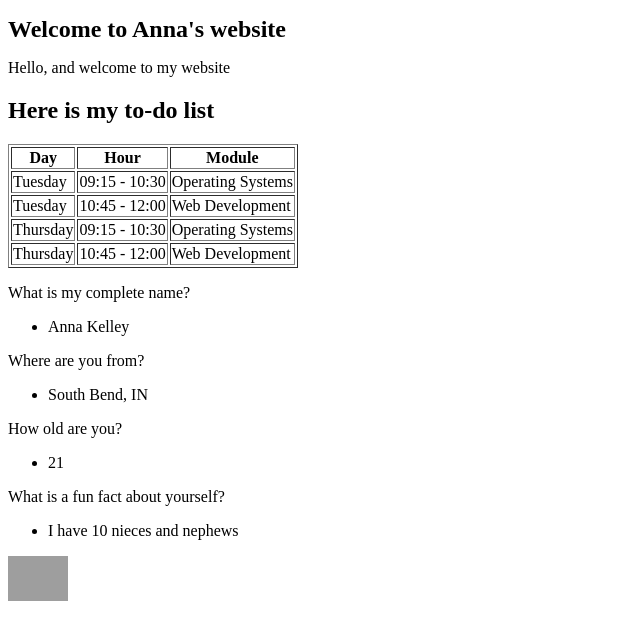
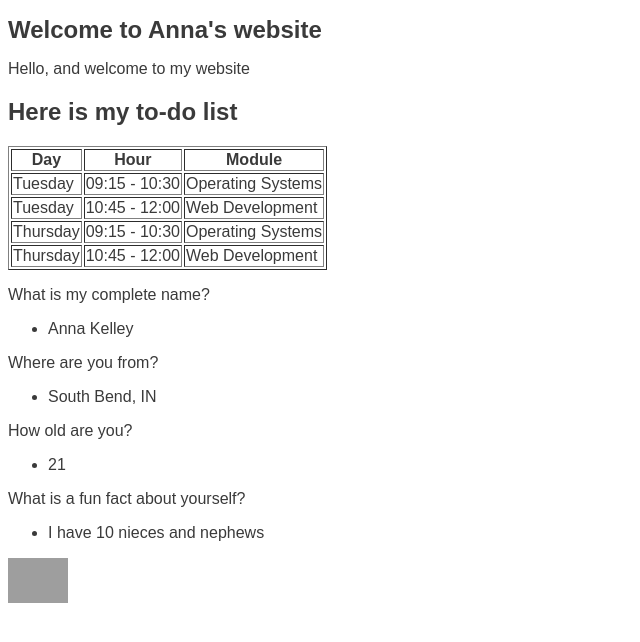
Before and after one commit to akelley04/test-repo123, a plain HTML site: page index.html in a window 1280 px wide. Shown: the whole page, without its empty margins (0-640 px from the left). Drawn offline with Linux system fonts and the light colour scheme; grey boxes are pictures that could not be loaded.

Commit message:
Update index.html

```diff
--- a/index.html
+++ b/index.html
@@ -2,6 +2,10 @@
 <html>
 <head>
 <style>
+  body {
+    font-family: Arial;
+    backgroud-color: #f9f9f9;
+    color: #3a3a3a;
 </style>
 <title>example-anna</title>
 </head>
```
